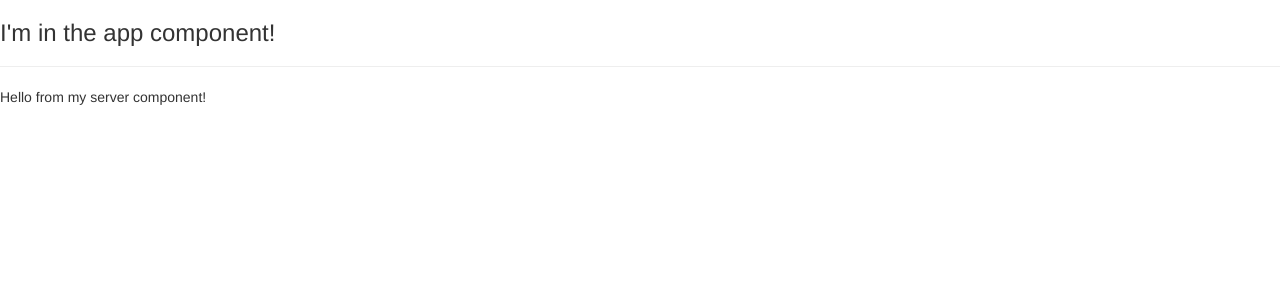
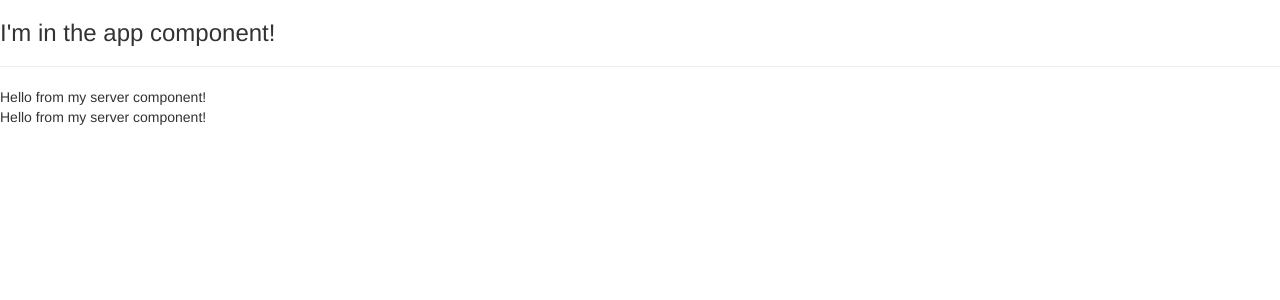
Before and after one commit to bozsudo/first-angular-app, an Angular app: page / in a window 1280 px wide. Shown: the top 300 px of the page. Built offline with nearby package versions, Linux system fonts and the light colour scheme.

Commit message:
341 creating components using `ng g c servers` and nesting components

```diff
--- a/src/app/app.component.html
+++ b/src/app/app.component.html
@@ -1,3 +1,3 @@
 <h3>I'm in the app component!</h3>
 <hr>
-<app-server></app-server>
+<app-servers></app-servers>
--- a/src/app/app.module.ts
+++ b/src/app/app.module.ts
@@ -3,11 +3,13 @@
 
 import { AppComponent } from './app.component';
 import { ServerComponent } from "./server/server.component";
+import { ServersComponent } from './servers/servers.component';
 
 @NgModule({
   declarations: [
     AppComponent,
-    ServerComponent
+    ServerComponent,
+    ServersComponent
   ],
   imports: [
     BrowserModule
--- a/src/app/server/server.component.html
+++ b/src/app/server/server.component.html
@@ -1 +1 @@
-Hello from my server component!
+Hello from my server component!<br>
--- /dev/null
+++ b/src/app/servers/servers.component.html
@@ -0,0 +1,2 @@
+<app-server></app-server>
+<app-server></app-server>
```
Also changed, not shown: src/app/servers/servers.component.ts (added, +10 -0 lines), src/app/servers/servers.component.css (added).
